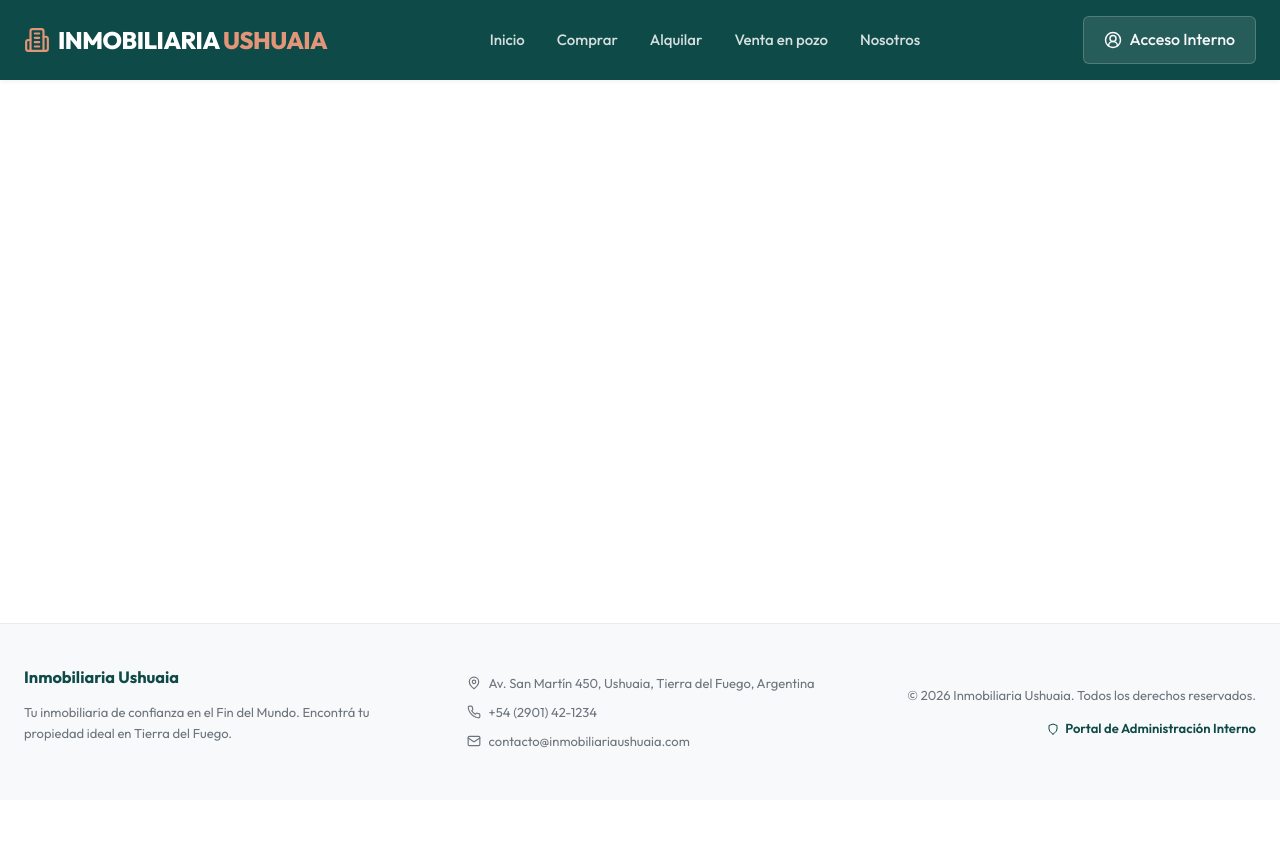
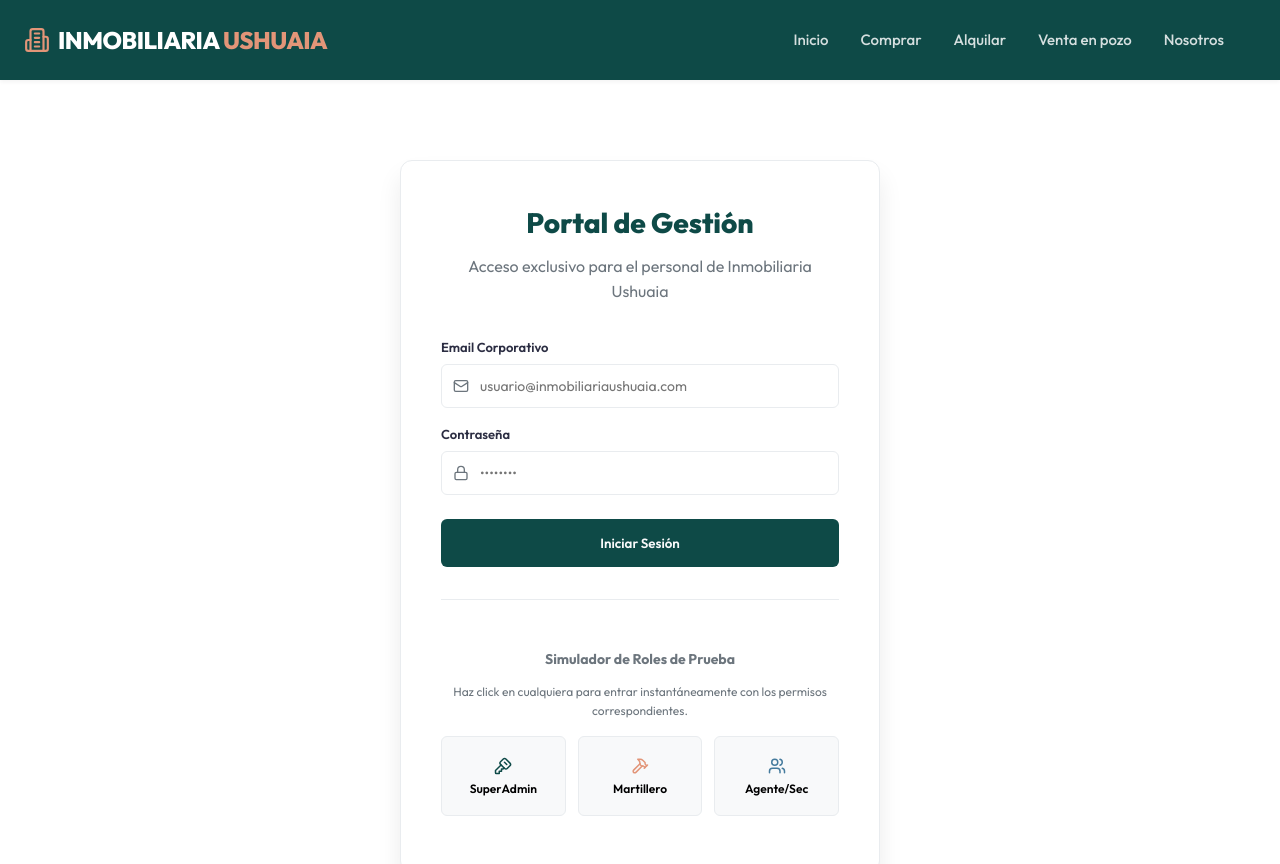
Before and after one commit to o-agustinSilva/inmobiliaria-ushuaia, a React (Vite) app in the folder client/: page /personal in a window 1280 px wide. Shown: the top 864 px of the page. Before the commit the page ends 800 px from the top, so only its background shows below. Built offline with nearby package versions, Linux system fonts and the light colour scheme.

Commit message:
chore(security): hide admin access link in header

```diff
--- a/client/src/App.jsx
+++ b/client/src/App.jsx
@@ -23,7 +23,7 @@ function App() {
               <Route path="/" element={<Home />} />
               <Route path="/property/:id" element={<PropertyDetails />} />
               <Route path="/nosotros" element={<Nosotros />} />
-              <Route path="/admin/login" element={<Login />} />
+              <Route path="/personal" element={<Login />} />
               <Route path="/admin/dashboard" element={<Dashboard />} />
             </Routes>
           </main>
--- a/client/src/components/Footer.jsx
+++ b/client/src/components/Footer.jsx
@@ -38,12 +38,6 @@ const Footer = () => {
           <p style={{ color: 'var(--text-muted)', fontSize: '13px' }}>
             © {currentYear} Inmobiliaria Ushuaia. Todos los derechos reservados.
           </p>
-          <div style={{ display: 'flex', alignItems: 'center', gap: '6px' }}>
-            <Shield size={12} className="footer-admin-link" />
-            <Link to="/admin/login" className="footer-admin-link" style={{ fontSize: '13px' }}>
-              Portal de Administración Interno
-            </Link>
-          </div>
         </div>
       </div>
     </footer>
--- a/client/src/components/Header.jsx
+++ b/client/src/components/Header.jsx
@@ -75,7 +75,7 @@ const Header = () => {
 
           {/* Mobile-only actions section inside the drawer */}
           <div className="mobile-actions">
-            {user ? (
+            {user && (
               <>
                 <Link to="/admin/dashboard" className="sidebar-menu-btn active" onClick={() => setIsMenuOpen(false)} style={{ display: 'flex', gap: '8px', padding: '12px 20px', borderRadius: '4px', background: 'rgba(255,255,255,0.1)', color: '#fff', width: '100%', justifyContent: 'center' }}>
                   <LayoutDashboard size={18} />
@@ -86,18 +86,13 @@ const Header = () => {
                   <span>Cerrar Sesión</span>
                 </button>
               </>
-            ) : (
-              <Link to="/admin/login" className="btn-login" onClick={() => setIsMenuOpen(false)} style={{ display: 'flex', alignItems: 'center', justifyContent: 'center', gap: '8px', width: '100%' }}>
-                <UserCircle2 size={18} />
-                <span>Acceso Interno</span>
-              </Link>
             )}
           </div>
         </nav>
 
         {/* Header Actions (Access to admin portal) - Desktop Only */}
         <div className="header-actions">
-          {user ? (
+          {user && (
             <>
               <Link to="/admin/dashboard" className="sidebar-menu-btn active" style={{ display: 'flex', gap: '8px', padding: '8px 14px', borderRadius: '4px', background: 'rgba(255,255,255,0.1)', color: '#fff' }}>
                 <LayoutDashboard size={18} />
@@ -107,11 +102,6 @@ const Header = () => {
                 <LogOut size={18} />
               </button>
             </>
-          ) : (
-            <Link to="/admin/login" className="btn-login" style={{ display: 'flex', alignItems: 'center', gap: '8px' }}>
-              <UserCircle2 size={18} />
-              <span>Acceso Interno</span>
-            </Link>
           )}
         </div>
       </div>
--- a/client/src/index.css
+++ b/client/src/index.css
@@ -120,6 +120,13 @@ main {
 
 .logo-accent {
   color: var(--secondary-color);
+}
+
+@media (min-width: 993px) {
+  .header-nav {
+    margin-left: auto;
+    margin-right: 32px;
+  }
 }
 
 .nav-tabs {
--- a/client/src/pages/Dashboard.jsx
+++ b/client/src/pages/Dashboard.jsx
@@ -14,22 +14,14 @@ const Dashboard = () => {
   // Redirect if not logged in
   useEffect(() => {
     if (!token && !localStorage.getItem('inmo_token')) {
-      navigate('/admin/login');
+      navigate('/personal');
     }
   }, [token]);
 
-  if (!user) {
-    return (
-      <div style={{ display: 'flex', justifyContent: 'center', padding: '120px 0' }}>
-        <div style={{ width: '40px', height: '40px', border: '3px solid rgba(14, 74, 71, 0.1)', borderTopColor: 'var(--primary-color)', borderRadius: '50%', animation: 'spin 1s linear infinite' }}></div>
-      </div>
-    );
-  }
-
   // Set default tab based on role
   const getInitialTab = () => {
-    if (user.rol === 'Agente') return 'mis-propiedades';
-    if (user.rol === 'Martillero') return 'estadisticas';
+    if (user?.rol === 'Agente') return 'mis-propiedades';
+    if (user?.rol === 'Martillero') return 'estadisticas';
     return 'servidor';
   };
 
@@ -66,6 +58,7 @@ const Dashboard = () => {
 
   // Fetch functions based on active section
   const fetchProperties = async () => {
+    if (!user) return;
     try {
       const res = await fetch(`${API_BASE_URL}/properties`, {
         headers: {
@@ -82,7 +75,7 @@ const Dashboard = () => {
   };
 
   const fetchStats = async () => {
-    if (user.rol !== 'Martillero' && user.rol !== 'SuperAdmin') return;
+    if (!user || (user.rol !== 'Martillero' && user.rol !== 'SuperAdmin')) return;
     try {
       const res = await fetch(`${API_BASE_URL}/properties/stats`, {
         headers: { 'Authorization': `Bearer ${token}` }
@@ -95,7 +88,7 @@ const Dashboard = () => {
   };
 
   const fetchMessages = async () => {
-    if (user.rol !== 'Martillero' && user.rol !== 'SuperAdmin') return;
+    if (!user || (user.rol !== 'Martillero' && user.rol !== 'SuperAdmin')) return;
     try {
       const res = await fetch(`${API_BASE_URL}/contact`, {
         headers: { 'Authorization': `Bearer ${token}` }
@@ -108,7 +101,7 @@ const Dashboard = () => {
   };
 
   const fetchUsers = async () => {
-    if (user.rol !== 'Martillero' && user.rol !== 'SuperAdmin') return;
+    if (!user || (user.rol !== 'Martillero' && user.rol !== 'SuperAdmin')) return;
     try {
       const res = await fetch(`${API_BASE_URL}/auth/users`, {
         headers: { 'Authorization': `Bearer ${token}` }
@@ -121,7 +114,7 @@ const Dashboard = () => {
   };
 
   const fetchSystemHealth = async () => {
-    if (user.rol !== 'SuperAdmin') return;
+    if (!user || user.rol !== 'SuperAdmin') return;
     try {
       const res = await fetch(`${API_BASE_URL}/admin/system-health`, {
         headers: { 'Authorization': `Bearer ${token}` }
@@ -139,7 +132,7 @@ const Dashboard = () => {
     fetchMessages();
     fetchUsers();
     fetchSystemHealth();
-  }, [activeTab]);
+  }, [activeTab, user]);
 
   // Form submit handlers
   const handlePropSubmit = async (e) => {
@@ -323,6 +316,14 @@ const Dashboard = () => {
       });
     setActiveTab('cargar-propiedad');
   };
+
+  if (!user) {
+    return (
+      <div style={{ display: 'flex', justifyContent: 'center', padding: '120px 0' }}>
+        <div style={{ width: '40px', height: '40px', border: '3px solid rgba(14, 74, 71, 0.1)', borderTopColor: 'var(--primary-color)', borderRadius: '50%', animation: 'spin 1s linear infinite' }}></div>
+      </div>
+    );
+  }
 
   return (
     <div className="dashboard-container">
```
Also changed, not shown: 5 other files (tests, documents, lock files or other folders).
